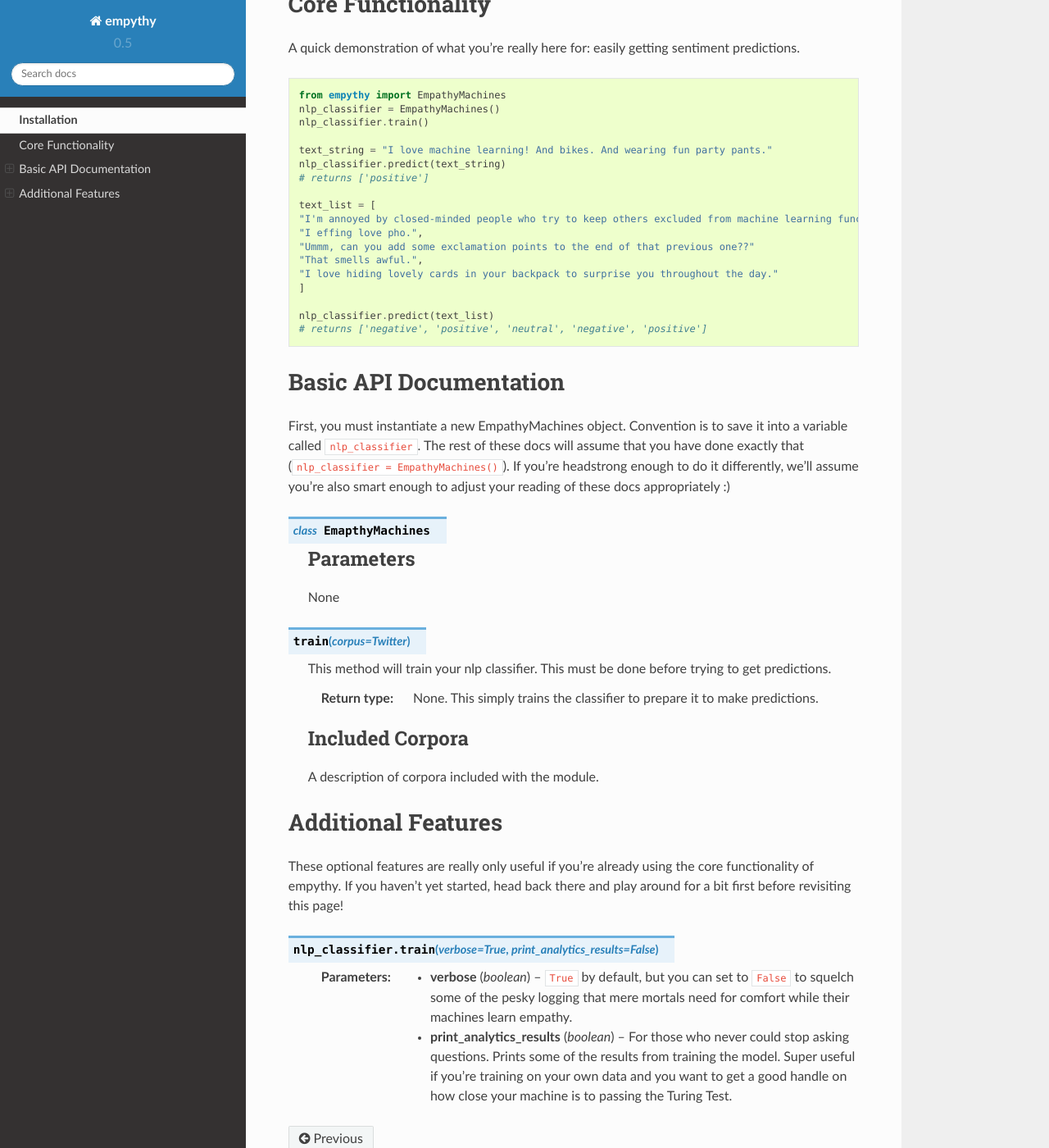
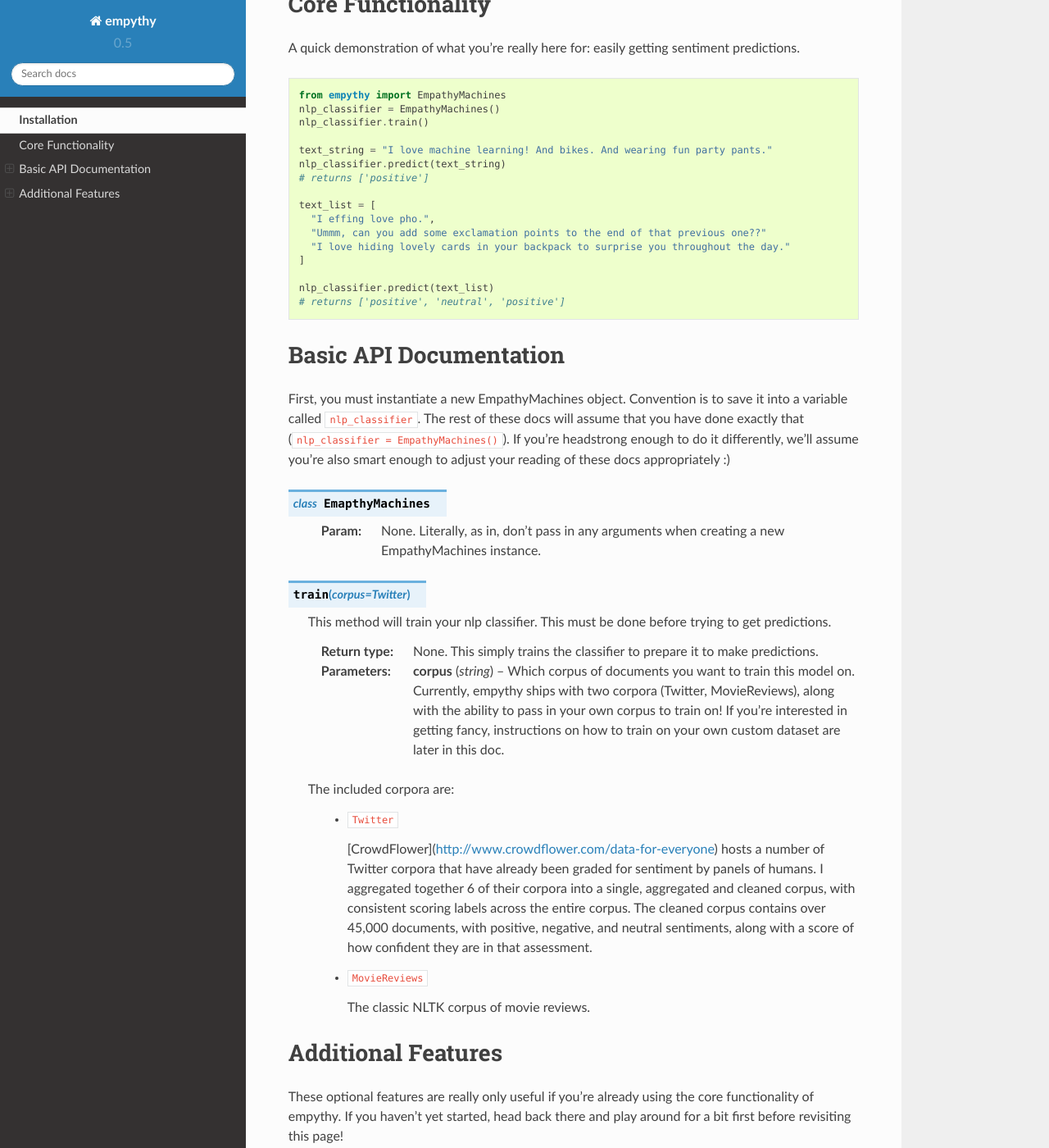
Before and after one commit to ClimbsRocks/empythy, a Sphinx documentation site: the page built from docs/core-functionality.rst, in a window 1280 px wide and 1400 px high, scrolled down 223 px. Shown: the whole window at 82% size. Built offline with Sphinx 7.4.7 and the Read the Docs theme 2.0.0, drawn with Linux system fonts in a browser that asks for light colours.

Commit message:
adds basic rough documentation on train()

```diff
--- a/docs/core-functionality.rst
+++ b/docs/core-functionality.rst
@@ -19,15 +19,13 @@
   # returns ['positive']
 
   text_list = [
-  "I'm annoyed by closed-minded people who try to keep others excluded from machine learning functionality.",
-  "I effing love pho.",
-  "Ummm, can you add some exclamation points to the end of that previous one??"
-  "That smells awful.",
-  "I love hiding lovely cards in your backpack to surprise you throughout the day."
+    "I effing love pho.",
+    "Ummm, can you add some exclamation points to the end of that previous one??"
+    "I love hiding lovely cards in your backpack to surprise you throughout the day."
   ]
 
   nlp_classifier.predict(text_list)
-  # returns ['negative', 'positive', 'neutral', 'negative', 'positive']
+  # returns ['positive', 'neutral', 'positive']
 
 Basic API Documentation
 =========================
@@ -37,9 +35,7 @@
 
 .. py:class:: EmapthyMachines()
 
-  Parameters
-  -----------
-  None
+  :param: None. Literally, as in, don't pass in any arguments when creating a new EmpathyMachines instance.
 
 
 .. py:method:: train(corpus=Twitter)
@@ -47,11 +43,19 @@
   This method will train your nlp classifier. This must be done before trying to get predictions.
 
   :rtype: None. This simply trains the classifier to prepare it to make predictions.
+  :param corpus: Which corpus of documents you want to train this model on. Currently, empythy ships with two corpora (Twitter, MovieReviews), along with the ability to pass in your own corpus to train on! If you're interested in getting fancy, instructions on how to train on your own custom dataset are later in this doc.
+  :type corpus: string
 
-  Included Corpora
-  -----------------
+  The included corpora are:
 
-  A description of corpora included with the module.
+    * ``Twitter``
+
+      [CrowdFlower](http://www.crowdflower.com/data-for-everyone) hosts a number of Twitter corpora that have already been graded for sentiment by panels of humans. I aggregated together 6 of their corpora into a single, aggregated and cleaned corpus, with consistent scoring labels across the entire corpus. The cleaned corpus contains over 45,000 documents, with positive, negative, and neutral sentiments, along with a score of how confident they are in that assessment.
+
+    * ``MovieReviews``
+
+      The classic NLTK corpus of movie reviews.
+
 
 
 
```
